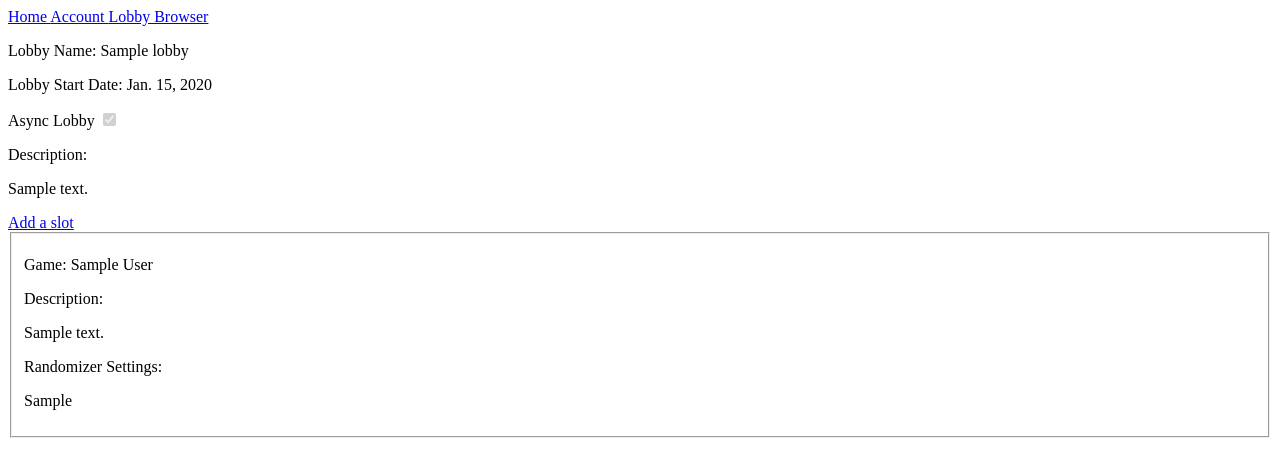
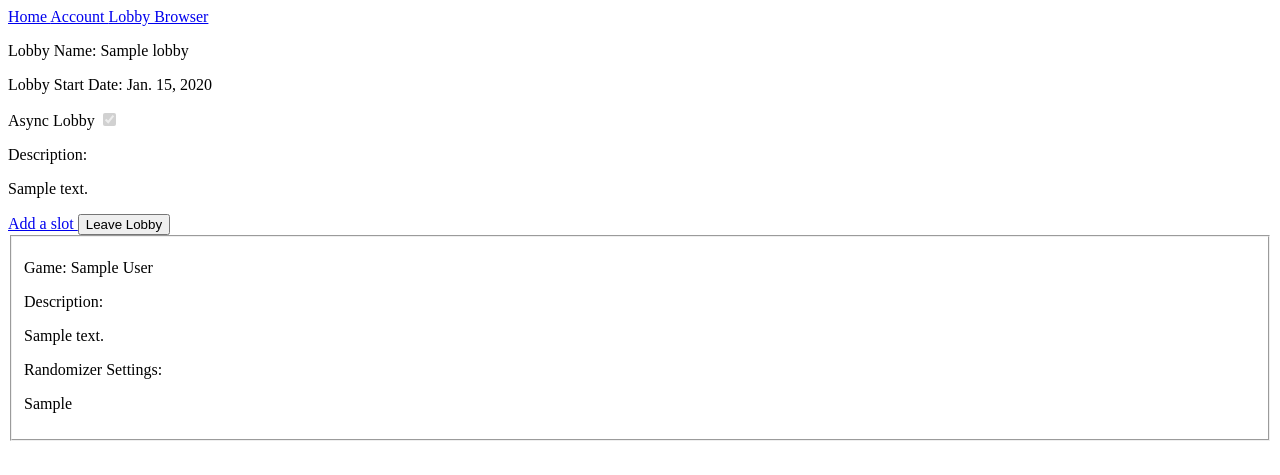
Before and after one commit to BrendanHurt/ap-waiting-room, a Django app: page /lobby/1 in a window 1280 px wide. Shown: the top 475 px of the page. Run offline with Django 5.2, Linux system fonts and the light colour scheme; a user stored in the database is signed in; tables that the repository leaves empty hold one stand-in row (values such as "Sample post"); data that the repository does not hold is empty.

Commit message:
Added basic functionality for leaving lobbies

```diff
--- a/Lobby/templates/Lobby/view_lobby.html
+++ b/Lobby/templates/Lobby/view_lobby.html
@@ -11,6 +11,18 @@
         <a href="{% url 'Lobby:add_slot_form' lobby.id %}">
             Add a slot
         </a>
+        <button command="show-modal" commandfor="leave-lobby-dialogue">
+            Leave Lobby
+        </button>
+        <dialog id="leave-lobby-dialogue">
+            <p>Leave this lobby?</p>
+            <a href="{% url 'Lobby:leave_lobby' lobby.id %}">
+                Yes, leave
+            </a>
+            <button commandfor="leave-lobby-dialogue" command="close">
+                No, stay here
+            </button>
+        </dialog>
         {% for slot in slots %}
             <fieldset>
                 <p>Game: {{ slot.slot_id.game_name }}</p>
--- a/Lobby/urls.py
+++ b/Lobby/urls.py
@@ -10,6 +10,7 @@ urlpatterns = [
     path("form/submit/", views.submit_lobby, name="submit_lobby"),
     path("form/submit/<slug:lobby_id>", views.submit_lobby, name="submit_lobby"),
     path("del/<int:lobby_id>", views.delete_lobby, name="delete_lobby"),
+    path("leave/<int:lobby_id>", views.leave_lobby_view, name="leave_lobby"),
 
     path("<int:lobby_id>", views.view_lobby, name="view_lobby"),
     path("<int:lobby_id>/join", views.join_lobby_view, name="join_lobby"),
--- a/Lobby/views.py
+++ b/Lobby/views.py
@@ -6,7 +6,7 @@ from django.db import DatabaseError
 from django.contrib import messages
 from django.db.models.signals import post_save
 from django.dispatch import receiver
-from guardian.shortcuts import assign_perm, get_objects_for_user
+from guardian.shortcuts import assign_perm, get_objects_for_user, remove_perm
 from django.template import RequestContext, loader
 
 from .models import Lobby, Slot
@@ -163,6 +163,20 @@ def join_lobby_view(request, lobby_id):
         reverse("Lobby:view_lobby", args=(lobby_id,))
     )
 
+
+@login_required()
+def leave_lobby_view(request, lobby_id):
+    lobby = get_object_or_404(Lobby, pk=lobby_id)
+    slots = Slot.objects.filter(
+        lobby_id=lobby_id,
+        slot_id__user_id=request.user.id
+    )
+    for slot in slots:
+        slot.delete()
+    remove_perm("view_lobby", request.user, lobby)
+    return HttpResponseRedirect(reverse("Lobby:lobby_browser"))
+
+
 #----------------------------------------------
 # Lobby Connection Views
 @login_required(redirect_field_name="next")
```
